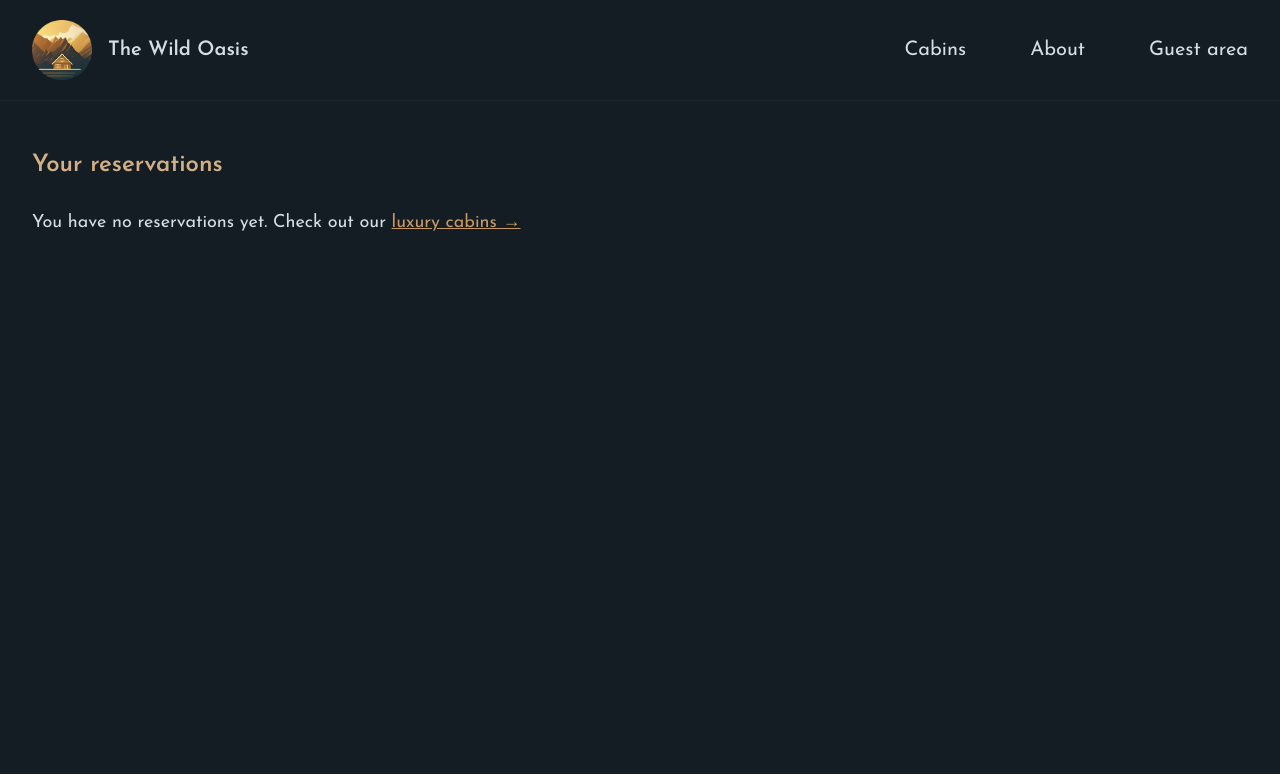
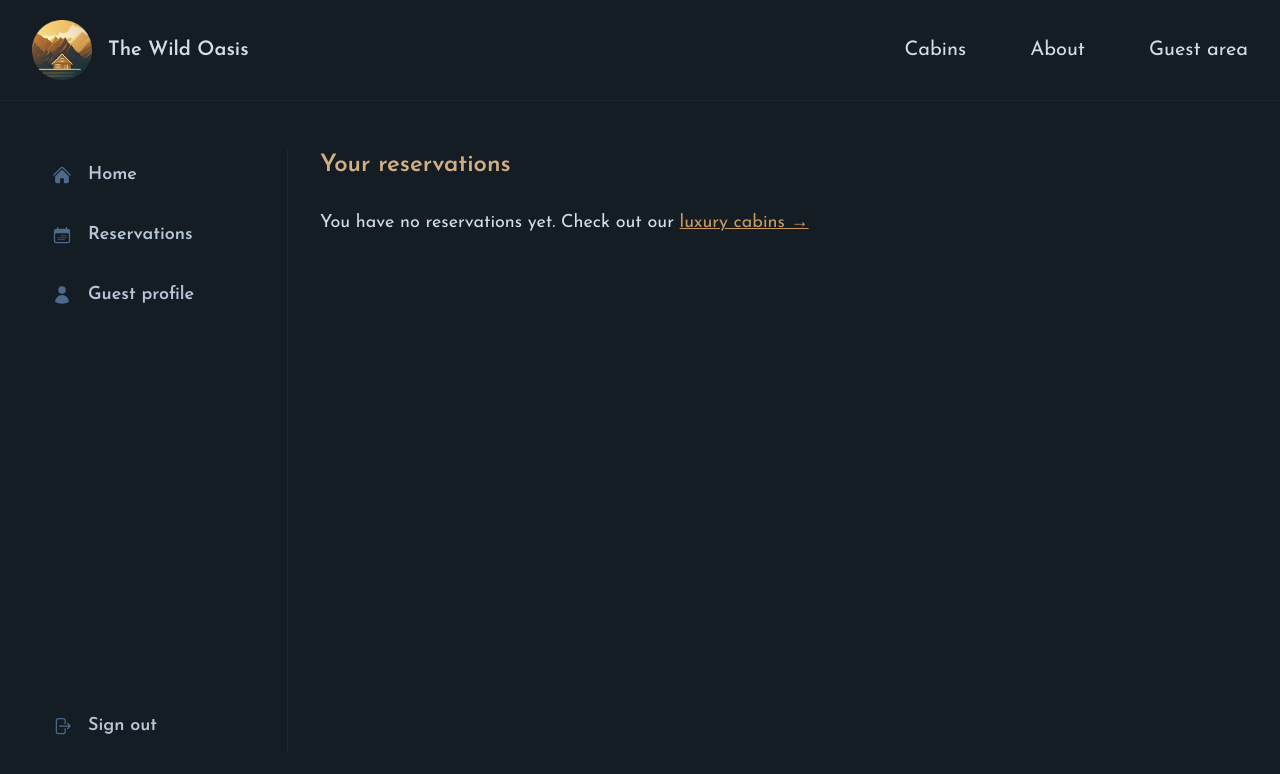
Before and after one commit to AhmedSalman1/The-Wild-Oasis-Website, a Next.js app: page /account/reservations in a window 1280 px wide. Shown: the top 774 px of the page. Built offline with nearby package versions, Linux system fonts and the light colour scheme.

Commit message:
feat(account): add nested account layout with responsive side navigation

```diff
--- /dev/null
+++ b/src/app/account/layout.tsx
@@ -0,0 +1,10 @@
+import SideNavigation from "@/components/account/SideNavigation";
+
+export default function Layout({ children }: LayoutProps<"/account">) {
+	return (
+		<div className="grid h-auto grid-cols-1 gap-6 md:h-full md:grid-cols-[16rem_1fr] md:gap-8">
+			<SideNavigation />
+			<div>{children}</div>
+		</div>
+	);
+}
--- a/src/app/account/profile/page.tsx
+++ b/src/app/account/profile/page.tsx
@@ -1,4 +1,8 @@
 import SelectCountry from "@/components/ui/SelectCountry";
+
+export const metadata = {
+	title: "Update profile",
+};
 
 export default function Page() {
 	// CHANGE
--- a/src/app/account/reservations/page.tsx
+++ b/src/app/account/reservations/page.tsx
@@ -1,4 +1,8 @@
 import ReservationCard from "@/components/reservations/ReservationCard";
+
+export const metadata = {
+	title: "Reservations",
+};
 
 export default function Page() {
 	// CHANGE
--- a/src/app/layout.tsx
+++ b/src/app/layout.tsx
@@ -21,8 +21,8 @@ export default function RootLayout({ children }: LayoutProps<"/">) {
 			>
 				<Header />
 
-				<div className="flex-1 px-4 py-4 sm:px-8 md:py-8 lg:py-12">
-					<main className="mx-auto max-w-7xl">{children}</main>
+				<div className="grid flex-1 px-4 py-4 sm:px-8 md:py-8 lg:py-12">
+					<main className="mx-auto w-full max-w-7xl">{children}</main>
 				</div>
 			</body>
 		</html>
--- /dev/null
+++ b/src/components/account/SideNavigation.tsx
@@ -0,0 +1,51 @@
+import Link from "next/link";
+import {
+	CalendarDaysIcon,
+	HomeIcon,
+	UserIcon,
+} from "@heroicons/react/24/solid";
+import SignOutButton from "./SignOutButton";
+
+const navLinks = [
+	{
+		name: "Home",
+		href: "/account",
+		icon: <HomeIcon className="text-primary-600 h-5 w-5" />,
+	},
+	{
+		name: "Reservations",
+		href: "/account/reservations",
+		icon: <CalendarDaysIcon className="text-primary-600 h-5 w-5" />,
+	},
+	{
+		name: "Guest profile",
+		href: "/account/profile",
+		icon: <UserIcon className="text-primary-600 h-5 w-5" />,
+	},
+];
+
+function SideNavigation() {
+	return (
+		<nav className="border-primary-900 h-auto border-b md:h-full md:border-r md:border-b-0">
+			<ul className="flex h-full flex-row gap-2 overflow-x-auto text-base md:flex-col md:overflow-x-visible md:text-lg">
+				{navLinks.map((link) => (
+					<li key={link.name} className="flex-1 md:flex-none">
+						<Link
+							className="hover:bg-primary-900 hover:text-primary-100 text-primary-200 flex items-center justify-center gap-2 rounded-md px-3 py-3 font-semibold whitespace-nowrap transition-colors md:justify-start md:gap-4 md:rounded-none md:px-5"
+							href={link.href}
+						>
+							{link.icon}
+							<span className="hidden sm:inline">{link.name}</span>
+						</Link>
+					</li>
+				))}
+
+				<li className="flex-1 md:mt-auto md:flex-none">
+					<SignOutButton />
+				</li>
+			</ul>
+		</nav>
+	);
+}
+
+export default SideNavigation;
--- /dev/null
+++ b/src/components/account/SignOutButton.tsx
@@ -0,0 +1,12 @@
+import { ArrowRightStartOnRectangleIcon } from "@heroicons/react/24/solid";
+
+function SignOutButton() {
+	return (
+		<button className="hover:bg-primary-900 hover:text-primary-100 text-primary-200 flex w-full items-center justify-center gap-2 px-3 py-3 font-semibold whitespace-nowrap transition-colors md:justify-start md:gap-4 md:px-5">
+			<ArrowRightStartOnRectangleIcon className="text-primary-600 h-5 w-5 shrink-0" />
+			<span className="hidden sm:inline">Sign out</span>
+		</button>
+	);
+}
+
+export default SignOutButton;
```
